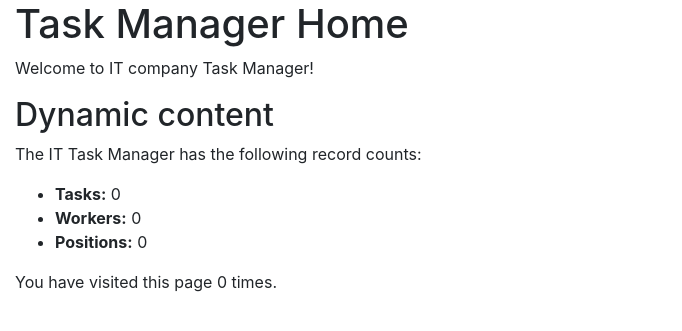
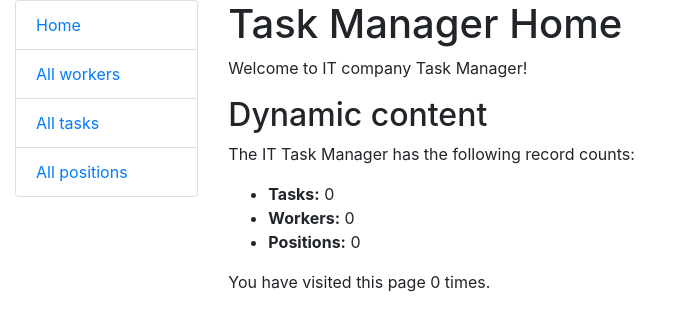
Before and after one commit to tarasmosiichuk01-ship-it/IT-company-task-manager, a Django app: page / in a window 1280 px wide. Shown: the top 331 px of the page, without its empty margins (0-682 px from the left). Run offline with Django 5.2, Linux system fonts and the light colour scheme; data that the repository does not hold is empty.

Commit message:
Create template sidebar and add sidebar to base.html

```diff
--- a/templates/base.html
+++ b/templates/base.html
@@ -16,8 +16,17 @@
 <body>
 <div class="container-fluid">
     <div class="row">
+      <div class="col-sm-2">
+
+        {% block sidebar %}
+          {% include "includes/sidebar.html" %}
+        {% endblock %}
+
+      </div>
     <div class="col-sm-10 ">
+
       {% block content %}{% endblock %}
+
     </div>
     </div>
 </div>
--- a/templates/includes/sidebar.html
+++ b/templates/includes/sidebar.html
@@ -0,0 +1,6 @@
+<ul class="sidebar-nav list-group">
+  <li class="list-group-item"><a href="{% url 'project:index' %}">Home</a></li>
+  <li class="list-group-item"><a href="{% url 'project:worker-list' %}">All workers</a></li>
+  <li class="list-group-item"><a href="{% url 'project:task-list' %}">All tasks</a></li>
+  <li class="list-group-item"><a href="{% url 'project:position-list' %}">All positions</a></li>
+</ul>
```
